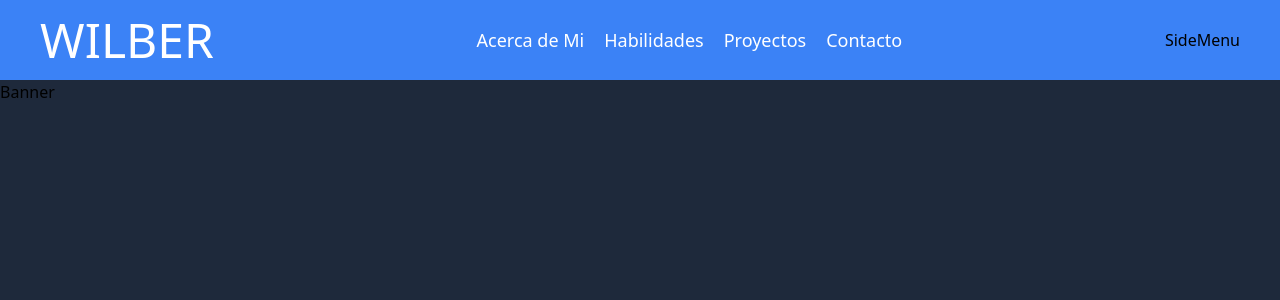
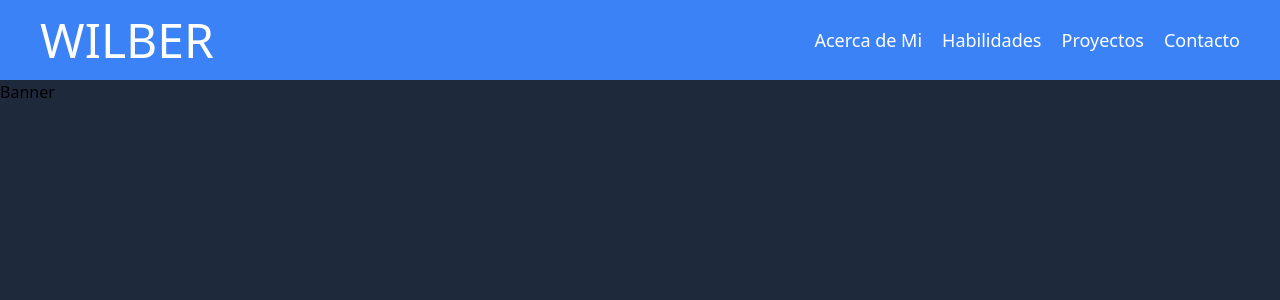
Before and after one commit to wilbernp/my-portfolio, a React (Vite) app: page / in a window 1280 px wide. Shown: the top 300 px of the page. Built offline with nearby package versions, Linux system fonts and the light colour scheme.

Commit message:
add SideMenu component

```diff
--- /dev/null
+++ b/src/components/SideMenu/MenuLinksRender.tsx
@@ -0,0 +1,22 @@
+import { ILink } from '@/types/links';
+
+interface MenuLinksRenderProps {
+    links: ILink[]
+}
+
+export default function MenuLinksRender({ links }: MenuLinksRenderProps) {
+    return (
+        <ul className="flex flex-col h-full items-center justify-around">
+            {
+                links.map((link, index) => (
+                    <li key={index}>
+                        <a
+                        href={link.href}
+                        className="text-blue-500 text-lg"
+                        >{link.label}</a>
+                    </li>
+                ))
+            }
+        </ul>
+    );
+}
--- a/src/components/SideMenu/SideMenu.tsx
+++ b/src/components/SideMenu/SideMenu.tsx
@@ -1,12 +1,16 @@
+import { linksData } from "@/data/links.data";
+import MenuLinksRender from "./MenuLinksRender";
 
 interface SideMenuProps {
-
+    isOpen:boolean
 }
 
-export default function SideMenu(props: SideMenuProps) {
+export default function SideMenu({isOpen}: SideMenuProps) {
   return (
-    <div>
-      SideMenu
-    </div>
+    <aside
+    className={`md:hidden side-menu ${isOpen &&"clip-path-full"}`}
+    >
+      <MenuLinksRender links={linksData}/>
+    </aside>
   );
 }
```
